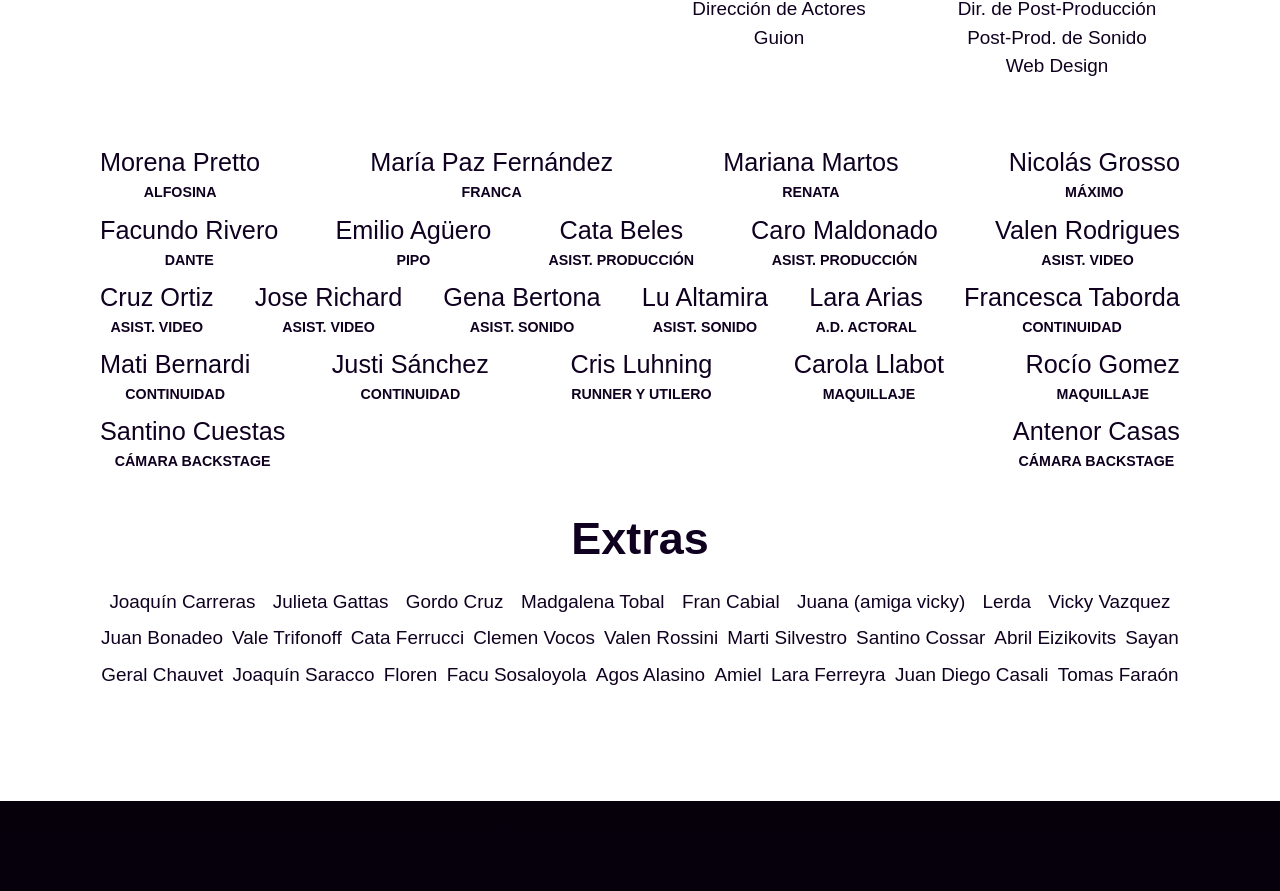
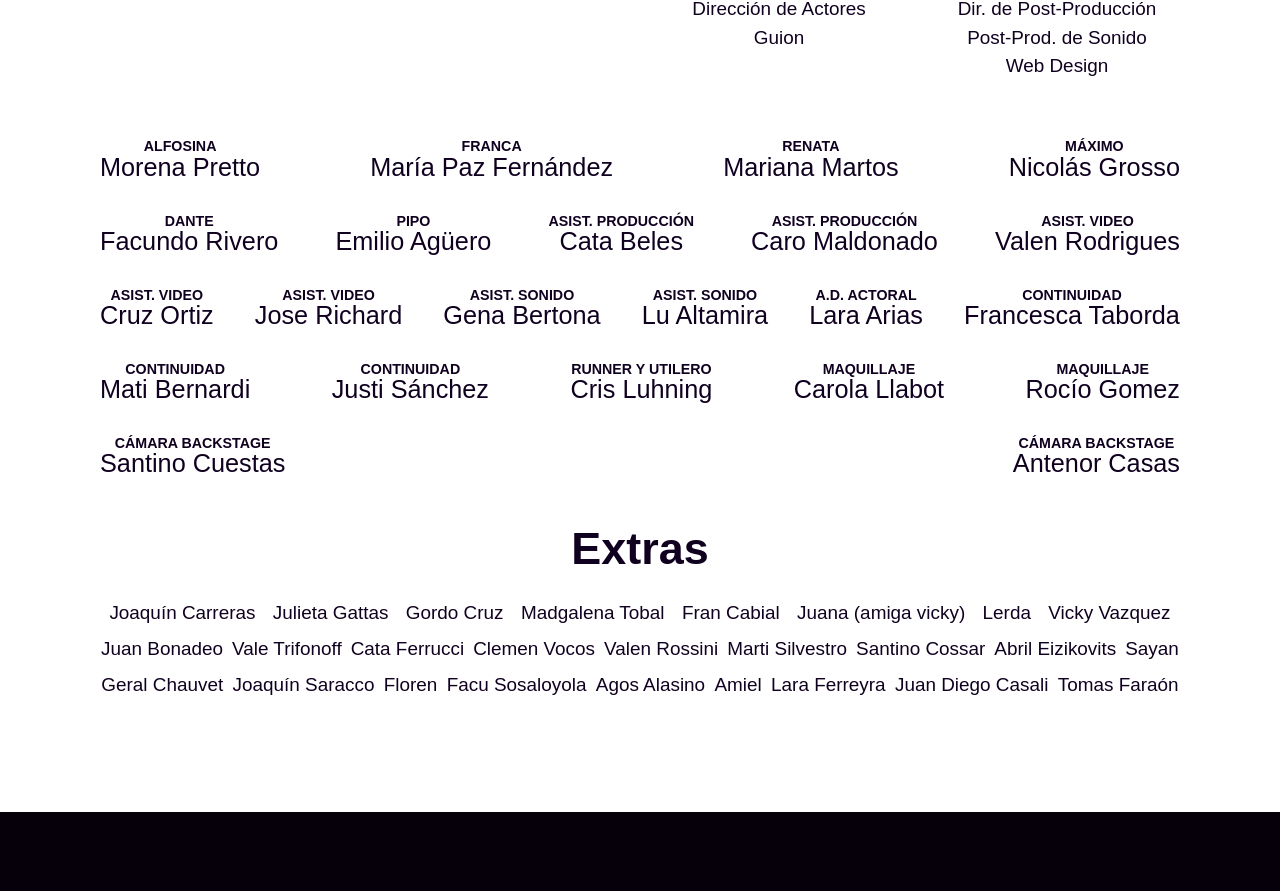
Before and after one commit to SimonettiT/monte-website, a Vue app: page /backstage in a window 1280 px wide. Shown: the part 2632-3523 px from the top of the page. Built offline with nearby package versions, Linux system fonts and the light colour scheme; a web font is replaced by a local one.

Commit message:
Updated credits style

```diff
--- a/src/components/Credits.vue
+++ b/src/components/Credits.vue
@@ -186,8 +186,8 @@ const extra = ref([
             </div>
             <div class="credits__crew">
                 <div v-for="person in crew" class="credits__person">
+                    <p class="person-role">{{ person.role }}</p>
                     <p class="person-name">{{ person.name }}</p>
-                    <p class="person-role">{{ person.role }}</p>
                 </div>
             </div>
             <h3>Extras</h3>
@@ -241,7 +241,7 @@ section.credits
 
 .credits__crew
     @include mixins.flex(row, space-between, center, wrap)
-    gap: 0.5rem 2.5rem
+    gap: 2rem 2.5rem
     .credits__person
         font-size: fonts.$font-sm
         @media (max-width: 1000px)
@@ -253,6 +253,7 @@ section.credits
             text-transform: uppercase
             font-weight: fonts.$font-bold
             font-size: fonts.$font-sm
+            line-height: 0.3
     .credits__person:hover .person-name
         color: colors.$accent
 
```
